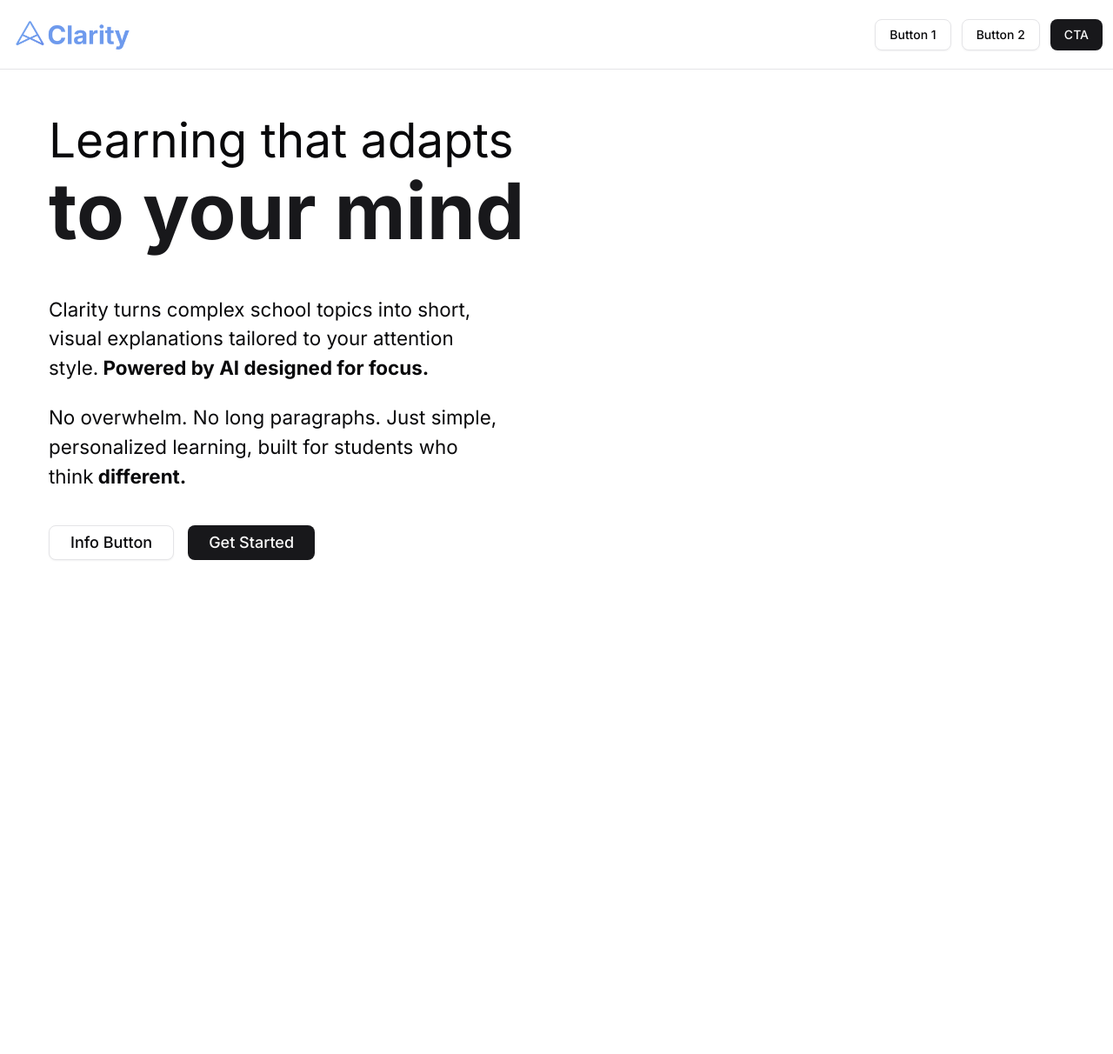
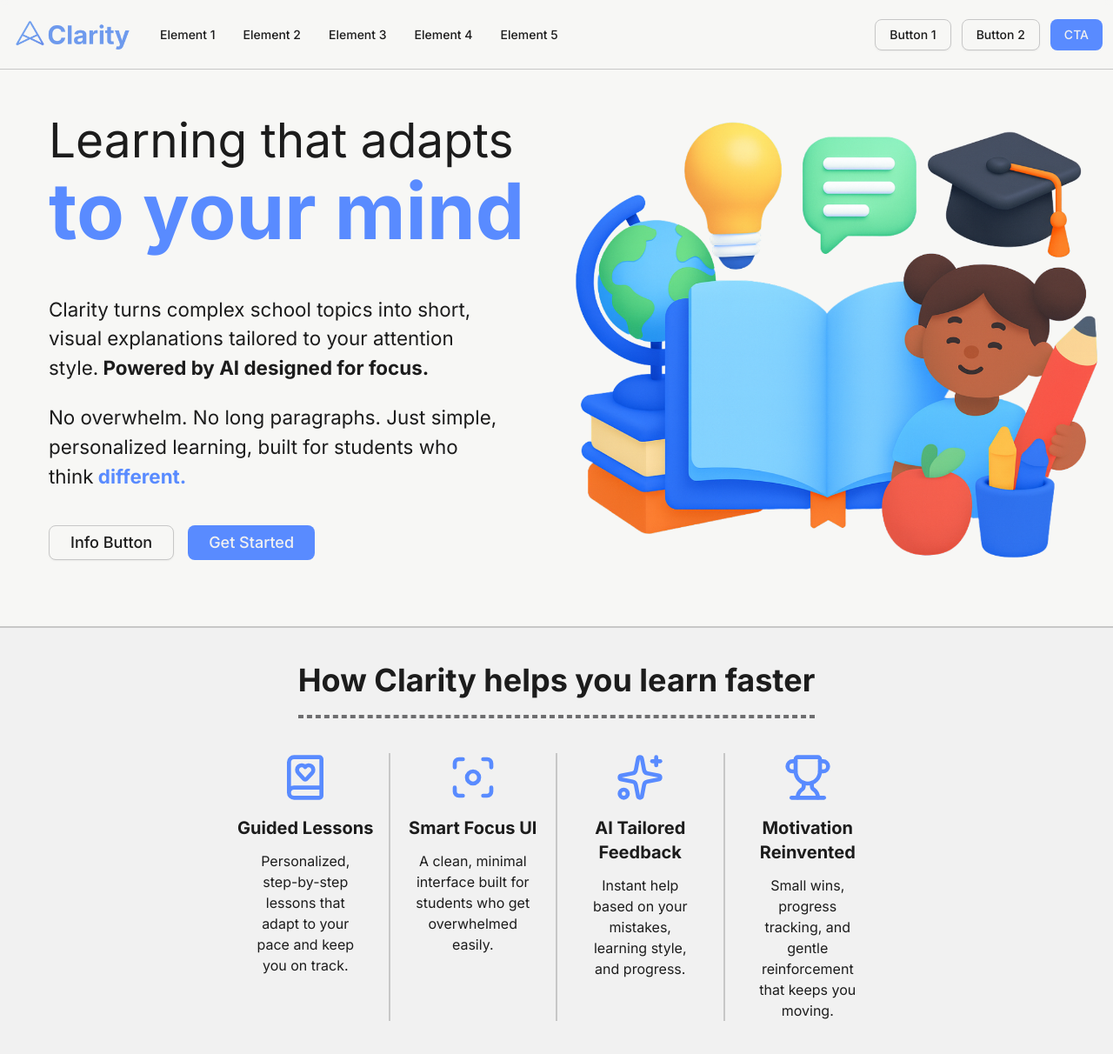
Before and after one commit to the-pro-coder/clarity-public, a Next.js app in the folder clarity-app/: page / in a window 1280 px wide. Shown: the whole page at 87% size. Before the commit the page ends 1048 px from the top, so only its background shows below. Built offline with nearby package versions, Linux system fonts and the light colour scheme.

Commit message:
Added core features section and added color theme

```diff
--- a/clarity-app/app/globals.css
+++ b/clarity-app/app/globals.css
@@ -3,15 +3,8 @@
 
 @custom-variant dark (&:is(.dark *));
 
-h1,
-h2,
-h3,
-h4,
-h5,
-h6,
-p,
-img,
-button {
+header,
+section {
   animation: appear 1s cubic-bezier(0.165, 0.84, 0.44, 1);
 }
 @keyframes appear {
@@ -26,6 +19,7 @@ button {
 @theme inline {
   --color-background: var(--background);
   --color-foreground: var(--foreground);
+  --color-header: var(--header);
   --color-sidebar-ring: var(--sidebar-ring);
   --color-sidebar-border: var(--sidebar-border);
   --color-sidebar-accent-foreground: var(--sidebar-accent-foreground);
@@ -63,22 +57,23 @@ button {
 
 :root {
   --radius: 0.625rem;
-  --background: oklch(1 0 0);
-  --foreground: oklch(0.141 0.005 285.823);
+  --background: #f7f7f5;
+  --foreground: #1c1c1c;
+  --header: #f7f7f5cc;
   --card: oklch(1 0 0);
   --card-foreground: oklch(0.141 0.005 285.823);
   --popover: oklch(1 0 0);
   --popover-foreground: oklch(0.141 0.005 285.823);
-  --primary: oklch(0.21 0.006 285.885);
-  --primary-foreground: oklch(0.985 0 0);
-  --secondary: oklch(0.967 0.001 286.375);
+  --primary: #598bff;
+  --primary-foreground: oklch(95.815% 0.00011 271.152);
+  --secondary: #1c1c1c;
   --secondary-foreground: oklch(0.21 0.006 285.885);
   --muted: oklch(0.967 0.001 286.375);
   --muted-foreground: oklch(0.552 0.016 285.938);
-  --accent: oklch(0.967 0.001 286.375);
+  --accent: #e4e4e4;
   --accent-foreground: oklch(0.21 0.006 285.885);
   --destructive: oklch(0.577 0.245 27.325);
-  --border: oklch(0.92 0.004 286.32);
+  --border: #c7c7c7;
   --input: oklch(0.92 0.004 286.32);
   --ring: oklch(0.705 0.015 286.067);
   --chart-1: oklch(0.646 0.222 41.116);
@@ -97,19 +92,21 @@ button {
 }
 
 .dark {
-  --background: oklch(0.141 0.005 285.823);
-  --foreground: oklch(0.985 0 0);
+  --background: #101010;
+  --foreground: #e3e3e3;
+  --header: #101010cc;
   --card: oklch(0.21 0.006 285.885);
   --card-foreground: oklch(0.985 0 0);
   --popover: oklch(0.21 0.006 285.885);
   --popover-foreground: oklch(0.985 0 0);
-  --primary: oklch(0.92 0.004 286.32);
-  --primary-foreground: oklch(0.21 0.006 285.885);
-  --secondary: oklch(0.274 0.006 286.033);
-  --secondary-foreground: oklch(0.985 0 0);
+  --primary: #7da6ff;
+  --primary-foreground: #1a1a1a;
+  --secondary: #bebebe;
+  --secondary-foreground: oklch(0.274 0.006 286.033);
   --muted: oklch(0.274 0.006 286.033);
   --muted-foreground: oklch(0.705 0.015 286.067);
-  --accent: oklch(0.274 0.006 286.033);
+  --accent: #464646;
+
   --accent-foreground: oklch(0.985 0 0);
   --destructive: oklch(0.704 0.191 22.216);
   --border: oklch(1 0 0 / 10%);
--- a/clarity-app/app/page.tsx
+++ b/clarity-app/app/page.tsx
@@ -1,19 +1,8 @@
-import { Fragment } from "react/jsx-runtime";
 import LandingPageHeader from "@/components/custom/landing page/LandingPageHeader";
 export default function Home() {
   return (
-    <Fragment>
+    <div className="flex flex-col">
       <LandingPageHeader />
-      <br />
-      <br />
-      <br />
-      <br />
-      <br />
-      <br />
-      <br />
-      <br />
-      <br />
-      <br />
-    </Fragment>
+    </div>
   );
 }
--- /dev/null
+++ b/clarity-app/components/custom/landing page/LandingPageCoreFeaturesSection.tsx
@@ -0,0 +1,66 @@
+import {
+  BookHeartIcon,
+  FocusIcon,
+  SparklesIcon,
+  TrophyIcon,
+} from "lucide-react";
+
+const titleContent = "How Clarity helps you learn faster";
+
+const contentElements = [
+  {
+    title: "Guided Lessons",
+    content:
+      "Personalized, step-by-step lessons that adapt to your pace and keep you on track.",
+    ElIcon: BookHeartIcon,
+  },
+  {
+    title: "Smart Focus UI",
+    content:
+      "A clean, minimal interface built for students who get overwhelmed easily.",
+    ElIcon: FocusIcon,
+  },
+  {
+    title: "AI Tailored Feedback",
+    content:
+      "Instant help based on your mistakes, learning style, and progress.",
+    ElIcon: SparklesIcon,
+  },
+  {
+    title: "Motivation Reinvented",
+    content:
+      "Small wins, progress tracking, and gentle reinforcement that keeps you moving.",
+    ElIcon: TrophyIcon,
+  },
+];
+
+export default function LandingPageCoreFeaturesSection() {
+  return (
+    <section className="bg-primary-foreground border-t-2 py-10 flex items-center gap-10 flex-col">
+      <h2 className="font-bold text-4xl text-center px-5 max-sm:text-3xl">
+        {titleContent}
+        <hr className="mt-5 border-2 border-dashed border-accent-foreground opacity-60 max-sm:w-[80%] m-auto" />
+      </h2>
+      <div className="flex w-[60%] m-auto justify-center max-lg:flex-col max-lg:w-[90%]">
+        {contentElements.map(({ title, content, ElIcon }, key) => {
+          return (
+            <div
+              className={`${
+                key != contentElements.length - 1
+                  ? "max-lg:border-b-2 max-lg:border-r-transparent max-lg:dark:border-r-transparent border-r-2"
+                  : ""
+              } flex flex-col flex-1 items-center gap-3 max-lg:py-4`}
+              key={key}
+            >
+              <div className="w-15 h-15 rounded-full flex justify-center">
+                <ElIcon className="text-primary" size={"3.5rem"} />
+              </div>
+              <h3 className="font-bold text-xl text-center px-2">{title}</h3>
+              <p className="w-[70%] text-center">{content}</p>
+            </div>
+          );
+        })}
+      </div>
+    </section>
+  );
+}
--- a/clarity-app/components/custom/landing page/LandingPageHeader.tsx
+++ b/clarity-app/components/custom/landing page/LandingPageHeader.tsx
@@ -1,10 +1,14 @@
 "use client";
+import Link from "next/link";
 import { Button } from "../../ui/button";
 import Image from "next/image";
 import { Fragment, useState } from "react";
 import { MenuIcon } from "lucide-react";
 import { XIcon } from "lucide-react";
-import LandingPageHeroSection from "./LandingPageHeroSection";
+import { useTheme } from "next-themes";
+import LandingPageSectionJoint, {
+  HamburgerMenu,
+} from "./LandingPageSectionJoint";
 // Type for button that also contains a link
 export type LinkedButton = {
   text: string;
@@ -32,10 +36,13 @@ const ctaText = "CTA";
 
 export default function LandingPageHeader() {
   const [hamburgerMenuOpen, setHamburgerMenuOpen] = useState(false);
+  const { setTheme } = useTheme();
+  setTheme("system");
   return (
     <Fragment>
       {!hamburgerMenuOpen ? (
-        <header className="sticky bg-[#ffffffbb] dark:bg-[#000000cc] backdrop-blur-xs top-0 border-b w-full m-auto h-20 flex max-sm:px-3 gap-4 justify-between px-3 py-2">
+        <Fragment>
+          <header className="sticky bg-header backdrop-blur-xs top-0 border-b w-full m-auto h-20 flex max-sm:px-3 gap-4 justify-between px-3 py-2">
             <div className="flex items-center gap-4 flex-2">
               <Image
                 className="hover:cursor-pointer"
@@ -51,14 +58,14 @@ export default function LandingPageHeader() {
                     variant={"ghost"}
                     key={key}
                   >
-                  <a href={_link} target="_blank">
+                    <Link href={`/${_link}`} target="_blank">
                       {text}
-                  </a>
+                    </Link>
                   </Button>
                 ))}
               </div>
             </div>
-          <div className="flex items-center gap-3 flex-1 justify-end">
+            <div className="flex items-center gap-3 max-sm:gap-2 flex-1 justify-end">
               <Button
                 onClick={() => {
                   setHamburgerMenuOpen((prev) => !prev);
@@ -67,21 +74,27 @@ export default function LandingPageHeader() {
               >
                 {<MenuIcon />}
               </Button>
+
               {rightButtonList.map(({ text, _link }: LinkedButton, key) => (
                 <Button
-                className="hover:cursor-pointer"
+                  className="hover:cursor-pointer max-sm:p-1.5"
                   variant={"outline"}
                   key={key}
                 >
-                <a href={_link} target="_blank">
+                  <Link href={`/${_link}`} target="_blank">
                     {text}
-                </a>
+                  </Link>
                 </Button>
               ))}
-            <Button className="hover:cursor-pointer">{ctaText}</Button>
+              <Button className="hover:cursor-pointer max-sm:p-2.5">
+                {ctaText}
+              </Button>
             </div>
           </header>
+          <LandingPageSectionJoint />
+        </Fragment>
       ) : (
+        <Fragment>
           <header>
             <div className="absolute right-3 top-2">
               <Button
@@ -96,11 +109,9 @@ export default function LandingPageHeader() {
               </Button>
             </div>
           </header>
+          <HamburgerMenu hamburgerItems={leftButtonList} />
+        </Fragment>
       )}
-      <LandingPageHeroSection
-        hamburgerItems={leftButtonList}
-        hamburgerMenuOpen={hamburgerMenuOpen}
-      />
     </Fragment>
   );
 }
--- a/clarity-app/components/custom/landing page/LandingPageHeroSection.tsx
+++ b/clarity-app/components/custom/landing page/LandingPageHeroSection.tsx
@@ -1,26 +1,16 @@
 import Image from "next/image";
 import { Button } from "../../ui/button";
-import { Fragment } from "react/jsx-runtime";
-import { LinkedButton } from "./LandingPageHeader";
-export default function LandingPageHeroSection({
-  hamburgerMenuOpen,
-  hamburgerItems,
-}: {
-  hamburgerMenuOpen: boolean;
-  hamburgerItems: LinkedButton[];
-}) {
+export default function LandingPageHeroSection() {
   return (
-    <Fragment>
-      {!hamburgerMenuOpen ? (
     <section className="flex">
-          <div className="flex-1 h-[91dvh] max-w-1/2 max-sm:max-w-full max-sm:items-center flex flex-col pt-10">
-            <h1 className="text-[clamp(35px,4.3vw,90px)] w-[90%] max-w-full text-nowrap flex flex-col pl-14 max-sm:pl-2">
+      <div className="flex-1 max-w-1/2 max-sm:max-w-full max-sm:items-center flex flex-col pt-10">
+        <h1 className="text-[clamp(30px,4.3vw,90px)] w-[90%] max-w-full text-nowrap flex flex-col pl-14 max-sm:pl-2">
           <span>Learning that adapts</span>
-              <span className="text-[clamp(60px,7vw,150px)] lg:leading-20 lg:mb-4 font-bold max-sm:leading-10 text-primary">
+          <span className="text-[clamp(50px,7vw,150px)] lg:leading-20 lg:mb-4 font-bold max-sm:leading-10 text-primary">
             to your mind
           </span>
         </h1>
-            <p className="mt-10 text-[clamp(20px,1.75vw,60px)] pl-14 max-sm:pl-2 max-sm:text-2xl w-[90%] flex flex-col gap-6">
+        <p className="mt-10 text-[clamp(20px,1.75vw,60px)] pl-14 max-sm:pl-2 max-sm:[clamp(15px,3vw,24px)] w-[90%] flex flex-col gap-6">
           <span>
             <span>
               Clarity turns complex school topics into short, visual
@@ -33,10 +23,10 @@ export default function LandingPageHeroSection({
               No overwhelm. No long paragraphs. Just simple, personalized
               learning, built for students who think
             </span>
-                <b> different.</b>
+            <b className="text-primary"> different.</b>
           </span>
         </p>
-            <div className="w-[90%] pl-14 max-sm:pl-2 mt-10 flex gap-4">
+        <div className="w-[90%] pl-14 max-sm:pl-2 mt-10 flex gap-4 pb-10">
           <Button
             className="text-lg cursor-pointer"
             size={"lg"}
@@ -49,7 +39,7 @@ export default function LandingPageHeroSection({
           </Button>
         </div>
       </div>
-          <div className="flex-1 h-[91dvh] max-sm:hidden flex justify-center items-center min-w-1/2">
+      <div className="flex-1 max-sm:hidden flex justify-center items-center min-w-1/2">
         <Image
           className="w-full object-contain max-h-[90dvh] pr-[clamp(4rem, 5dvw, 1rem)]"
           width={2048}
@@ -59,23 +49,5 @@ export default function LandingPageHeroSection({
         />
       </div>
     </section>
-      ) : (
-        <section>
-          <div className="flex flex-col h-[93dvh] mt-[7dvh]">
-            {hamburgerItems.map(({ text, _link }: LinkedButton, key) => (
-              <Button
-                className="hover:cursor-pointer text-2xl flex-1 rounded-none"
-                variant={"outline"}
-                key={key}
-              >
-                <a href={_link} target="_blank">
-                  {text}
-                </a>
-              </Button>
-            ))}
-          </div>
-        </section>
-      )}
-    </Fragment>
   );
 }
--- /dev/null
+++ b/clarity-app/components/custom/landing page/LandingPageSectionJoint.tsx
@@ -0,0 +1,39 @@
+import { LinkedButton } from "./LandingPageHeader";
+import Link from "next/link";
+import { Button } from "@/components/ui/button";
+import LandingPageHeroSection from "./LandingPageHeroSection";
+import LandingPageCoreFeaturesSection from "./LandingPageCoreFeaturesSection";
+import { Fragment } from "react/jsx-runtime";
+
+export default function LandingPageSectionJoint() {
+  return (
+    <Fragment>
+      <LandingPageHeroSection />
+      <LandingPageCoreFeaturesSection />
+    </Fragment>
+  );
+}
+
+export function HamburgerMenu({
+  hamburgerItems,
+}: {
+  hamburgerItems: LinkedButton[];
+}) {
+  return (
+    <section>
+      <div className="flex flex-col h-[93dvh] mt-[7dvh]">
+        {hamburgerItems.map(({ text, _link }: LinkedButton, key) => (
+          <Button
+            className="hover:cursor-pointer text-2xl flex-1 rounded-none"
+            variant={"outline"}
+            key={key}
+          >
+            <Link href={`/${_link}`} target="_blank">
+              {text}
+            </Link>
+          </Button>
+        ))}
+      </div>
+    </section>
+  );
+}
```
Lines whose indentation alone changed are shown as unchanged.
